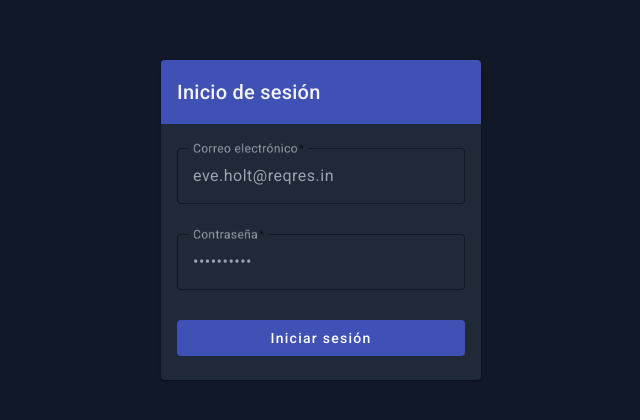
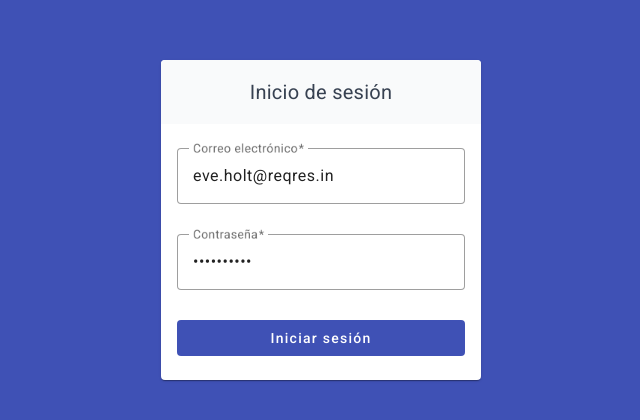
Before and after one commit to mathiezelat/ch-angular-proyecto-final, an Angular app: page /auth/login in a window 1280 px wide. Shown: the part 180-600 px from the top of the page, without its empty margins (319-959 px from the left). Built offline with nearby package versions, Linux system fonts and the light colour scheme.

Commit message:
:lipstick: styles: add new style in login

```diff
--- a/src/app/auth/components/login-page/login-page.component.html
+++ b/src/app/auth/components/login-page/login-page.component.html
@@ -1,8 +1,11 @@
-<div class="min-h-screen bg-gray-900 flex justify-center items-center">
+<div
+  class="bg-primary absolute top-0 left-0 h-screen w-screen overflow-hidden object-cover"
+></div>
+<div class="min-h-screen bg-gray-100 flex justify-center items-center">
   <div class="container mx-auto flex justify-center">
-    <mat-card class="w-80 h-80 bg-gray-800 overflow-hidden">
-      <mat-card-header class="pb-4 mb-6 bg-primary">
-        <mat-card-title class="text-gray-100">
+    <mat-card class="w-80 h-80 overflow-hidden">
+      <mat-card-header class="pb-4 mb-6 bg-gray-50 flex justify-center">
+        <mat-card-title class="text-gray-700 font-normal">
           Inicio de sesión
         </mat-card-title>
       </mat-card-header>
@@ -10,12 +13,8 @@
         <form class="flex flex-col" [formGroup]="loginForm">
           <div class="mb-2">
             <mat-form-field appearance="outline" class="w-full">
-              <mat-label class="text-gray-400">Correo electrónico</mat-label>
-              <input
-                [formControl]="emailControl"
-                matInput
-                class="text-gray-400 placeholder:text-gray-500"
-              />
+              <mat-label>Correo electrónico</mat-label>
+              <input [formControl]="emailControl" matInput />
               <mat-error *ngIf="emailControl.getError('required')">
                 Correo electrónico es requerido
               </mat-error>
@@ -23,13 +22,8 @@
           </div>
           <div>
             <mat-form-field appearance="outline" class="w-full">
-              <mat-label class="text-gray-400">Contraseña</mat-label>
-              <input
-                [formControl]="passwordControl"
-                type="password"
-                matInput
-                class="text-gray-400 placeholder:text-gray-500"
-              />
+              <mat-label>Contraseña</mat-label>
+              <input [formControl]="passwordControl" type="password" matInput />
               <mat-error *ngIf="passwordControl.getError('required')">
                 Contraseña es requerido
               </mat-error>
```
